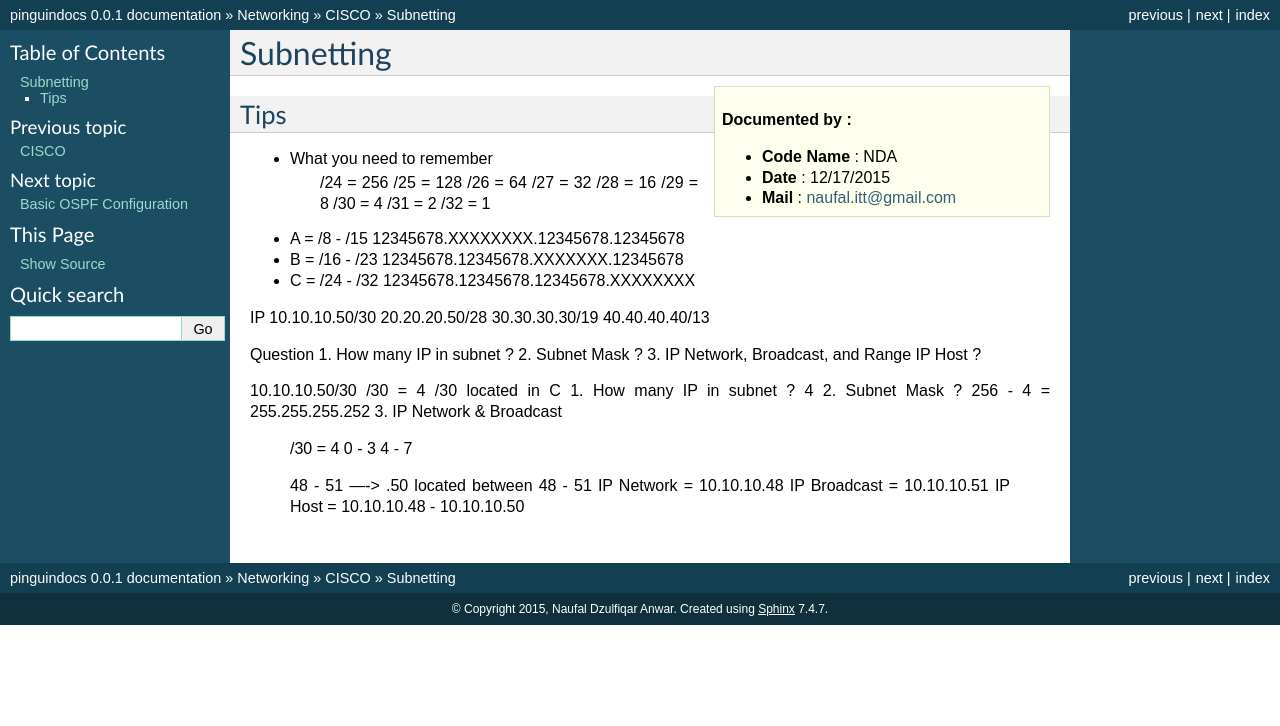
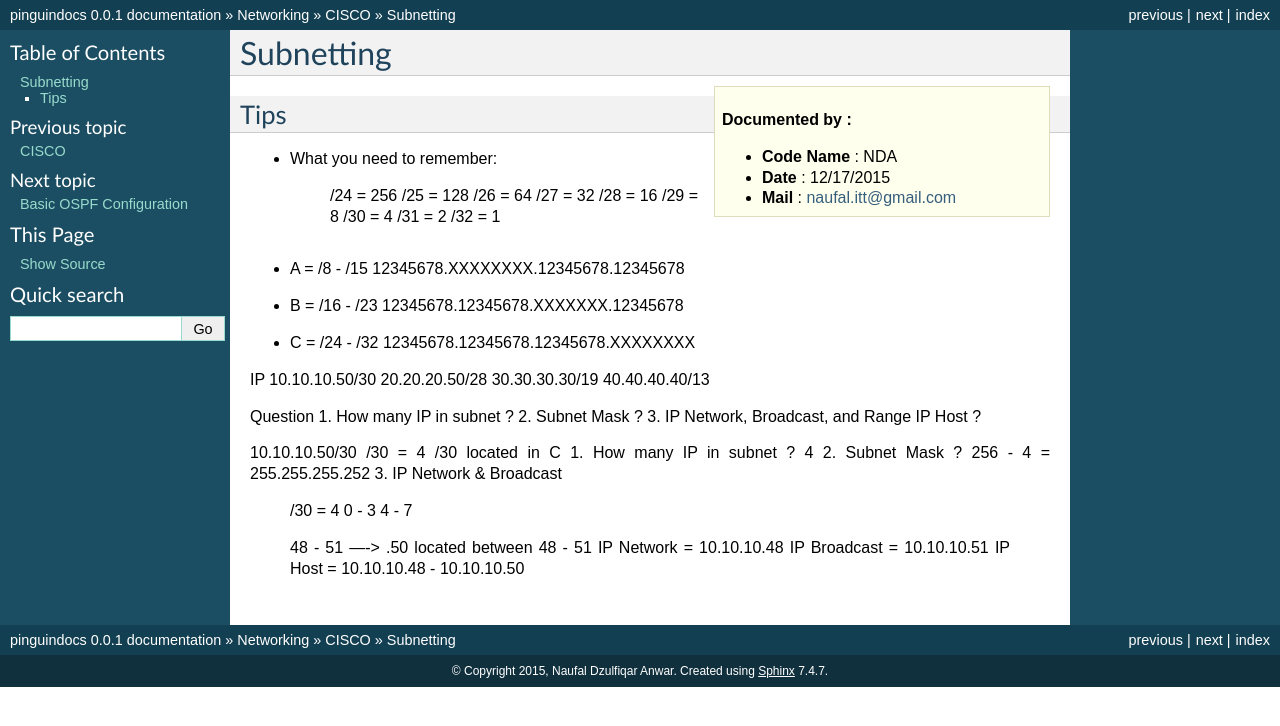
Before and after one commit to ijulele/pinguindocs, a Sphinx documentation site: the page built from docs/source/subnetting.rst, in a window 1280 px wide. Shown: the top 726 px of the page. Built offline with Sphinx 7.4.7, drawn with Linux system fonts in a browser that asks for light colours.

```diff
--- a/docs/source/subnetting.rst
+++ b/docs/source/subnetting.rst
@@ -7,10 +7,14 @@ Subnetting
      * **Date** 	: 12/17/2015
      * **Mail** 	: naufal.itt@gmail.com
 
+
+
+
 Tips
 ----
 
-- What you need to remember
+- What you need to remember:
+
     /24 = 256
     /25 = 128
     /26 = 64
```
